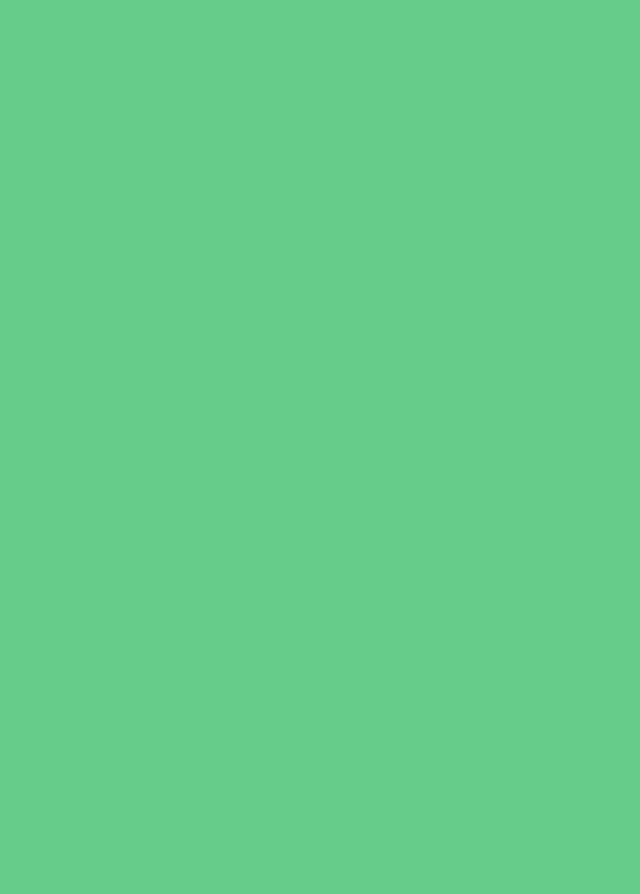
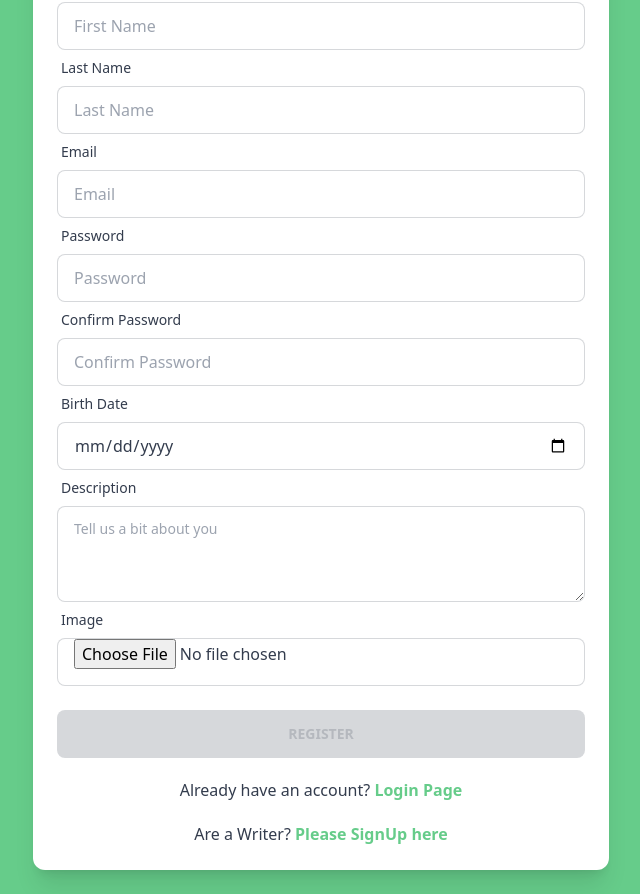
Before and after one commit to v1centebarros/lei-tpw-p2, an Angular app in the folder frontend/: page /signupReader in a window 1280 px wide. Before the commit this address led to /home. Shown: the part 238-1132 px from the top of the page, without its empty margins (319-959 px from the left). Before the commit the page ends 832 px from the top, so only its background shows below. Built offline with nearby package versions, Linux system fonts and the light colour scheme; no server answers; sample sign-in values are in the browser's storage.

Commit message:
auth feita

```diff
--- a/frontend/src/app/app-routing.module.ts
+++ b/frontend/src/app/app-routing.module.ts
@@ -8,6 +8,8 @@ import {AddBookComponent} from "./base/add-book/add-book.component";
 import {ProfileComponent} from "./profile/profile.component";
 import {PublisherComponent} from "./publisher/publisher.component";
 import {SignupComponent} from "./auth/signup/signup.component";
+import {SignupAuthorComponent } from './auth/signup-author/signup-author.component';
+
 
 const routes: Routes = [
   { path: '', redirectTo: 'home', pathMatch: 'full' },
@@ -19,7 +21,8 @@ const routes: Routes = [
   { path: 'profile/:id', component: ProfileComponent },
   { path: 'profile', component: ProfileComponent },
   { path: 'publisher/:id', component: PublisherComponent },
-  { path:'signup',component:SignupComponent},
+  { path:'signupReader',component:SignupComponent},
+  { path:'signupAuthor',component:SignupAuthorComponent},
   { path: '**', redirectTo: 'home' }
 ];
 
--- a/frontend/src/app/app.module.ts
+++ b/frontend/src/app/app.module.ts
@@ -17,6 +17,7 @@ import {FormsModule, ReactiveFormsModule} from "@angular/forms";
 import { AddBookComponent } from './base/add-book/add-book.component';
 import { ProfileComponent } from './profile/profile.component';
 import { PublisherComponent } from './publisher/publisher.component';
+import { SignupAuthorComponent } from './auth/signup-author/signup-author.component';
 
 @NgModule({
   declarations: [
@@ -33,6 +34,7 @@ import { PublisherComponent } from './publisher/publisher.component';
     AddBookComponent,
     ProfileComponent,
     PublisherComponent,
+    SignupAuthorComponent,
   ],
   imports: [
     BrowserModule,
--- a/frontend/src/app/auth/login/login.component.html
+++ b/frontend/src/app/auth/login/login.component.html
@@ -9,6 +9,9 @@
                placeholder="email"
                formControlName="email">
       </label>
+      <div class="text-error" *ngIf="loginForm.get('email')?.touched && loginForm.get('email')?.invalid">
+        <div *ngIf="loginForm.get('email')?.errors?.['required']">Email is required</div>
+      </div>
 
 
       <label class="input-group w-full input-group-lg">
@@ -16,6 +19,10 @@
         <input type="password" name="password" class="w-3/4 input input-bordered input-primary input-lg"
                placeholder="Password" formControlName="password">
       </label>
+
+      <div class="text-error" *ngIf="loginForm.get('password')?.touched && loginForm.get('password')?.invalid">
+        <div *ngIf="loginForm.get('password')?.errors?.['required']">Password is required</div>
+      </div>
 
       <div *ngIf="loginFail" style="text-align: center;">
         <p style="color: rgb(187, 0, 0)">Email ou password incorretas</p>
@@ -28,9 +35,10 @@
       </div>
 
       <div class="text-center mt-5 space-x-2">
-        <p class="text-base"> Don't have an account? <a class="text-primary font-bold" routerLinkActive="active"
-                                                        routerLink="/signup"> Create a
-          account</a></p>
+        <p class="text-base"> Don't have an account as a reader? <a class="text-primary font-bold" routerLinkActive="active"
+                                                        routerLink="/signupReader"> Create a account</a></p>
+        <p class="text-base"> Don't have an account as a writer? <a class="text-primary font-bold" routerLinkActive="active"
+                                                          routerLink="/signupAuthor"> Create a account</a></p>
       </div>
     </div>
 
--- /dev/null
+++ b/frontend/src/app/auth/signup-author/signup-author.component.html
@@ -0,0 +1,122 @@
+<div class="max-w-xl mx-auto p-6 my-6 bg-base-100 rounded-xl shadow-xl" id="login-container">
+    <h1 class="text-5xl font-bold mb-6 tracking-wider">Sign Up Writer</h1>
+
+    <form
+      [formGroup]="form"
+      (ngSubmit)="onSubmit()"
+    >
+      <!-- Name -->
+      <div class="form-control">
+        <label class="label">
+          <span class="label-text">Name</span>
+        </label>
+        <input
+          type="text"
+          placeholder="Name"
+          class="input input-bordered"
+          name="name"
+          formControlName="name"
+
+        />
+        <div class="text-error" *ngIf="form.get('name')?.touched && form.get('name')?.invalid">
+          <div *ngIf="form.get('name')?.errors?.['required']">Name is required</div>
+        </div>
+
+        <!-- Email -->
+        <label class="label">
+          <span class="label-text">Email</span>
+        </label>
+        <input
+          type="email"
+          placeholder="Email"
+          class="input input-bordered"
+          name="email"
+          formControlName="email"
+        />
+
+        <div class="text-error" *ngIf="form.get('email')?.touched && form.get('email')?.invalid">
+          <div *ngIf="form.get('email')?.errors?.['required']">Email is required</div>
+          <div *ngIf="form.get('email')?.errors?.['email']">Email is invalid</div>
+        </div>
+
+        <!-- Password -->
+        <label class="label">
+          <span class="label-text">Password</span>
+        </label>
+        <input type="password" placeholder="Password" class="input input-bordered" name="password" required
+               formControlName="password"/>
+
+        <div class="text-error" *ngIf="form.get('password')?.touched && form.get('password')?.invalid">
+          <div *ngIf="form.get('password')?.errors?.['required']">Password is required</div>
+        </div>
+
+        <!-- Confirm Password -->
+        <label class="label">
+          <span class="label-text">Confirm Password</span>
+        </label>
+        <input type="password" placeholder="Confirm Password" class="input input-bordered" name="confirm_password"
+               required formControlName="confirmPassword"/>
+
+        <div class="text-error" *ngIf="form.get('confirmPassword')?.touched && form.get('confirmPassword')?.invalid">
+          <div *ngIf="form.get('confirm_password')?.errors?.['required']">Confirm Password is required</div>
+        </div>
+
+        <!-- Birth Date -->
+        <label class="label">
+          <span class="label-text">Birth Date</span>
+        </label>
+        <input type="date" placeholder="Birth Date" class="input input-bordered" name="birthDate"
+               formControlName="birthDate"/>
+
+        <div class="text-error" *ngIf="form.get('birth_date')?.touched && form.get('birth_date')?.invalid">
+          <div *ngIf="form.get('birth_date')?.errors?.['required']">Birth Date is required</div>
+        </div>
+
+        <!--nationality-->
+        <label class="label">
+          <span class="label-text">Nationality</span>
+        </label>
+        <input type="text" placeholder="Nacionality" class="input input-bordered" name="nationality"
+               formControlName="nationality"/>
+
+        <div class="text-error" *ngIf="form.get('nationality')?.touched && form.get('nationality')?.invalid">
+          <div *ngIf="form.get('nationality')?.errors?.['required']">Nationality is required</div>
+        </div>
+
+        <!-- Description -->
+        <label class="label">
+          <span class="label-text">Description</span>
+        </label>
+        <textarea class="textarea h-24 textarea-bordered" placeholder="Tell us a bit about you" name="description"
+                  required
+                  formControlName="description"></textarea>
+
+        <div class="text-error" *ngIf="form.get('description')?.touched && form.get('description')?.invalid">
+          <div *ngIf="form.get('description')?.errors?.['required']">Description is required</div>
+        </div>
+
+
+        <!--IMAGE-->
+        <label class="label">
+          <span class="label-text">Image</span>
+        </label>
+        <input (change)="onFileChange($event)" type="file" class="input input-bordered" name="image"/>
+
+        <div *ngIf="registerFail" style="text-align: center;">
+          <p style="color: rgb(187, 0, 0)">Este email já está a ser utilizado</p>
+        </div>
+
+        <!-- SUBMIT -->
+        <input type="submit" value="Register" class="btn btn-primary mt-6" [disabled]="form.invalid"/>
+      </div>
+
+      <div class="text-center mt-5 space-x-2">
+        <p class="text-base"> Already have an account? <a class="text-primary font-bold" routerLinkActive="active"
+                                                          routerLink="/login">Login Page</a></p>
+      </div>
+      <div class="text-center mt-5 space-x-2">
+        <p class="text-base"> Are a Writer? <a class="text-primary font-bold" routerLinkActive="active"
+                                                          routerLink="/signupReader">Please SignUp here</a></p>
+      </div>
+    </form>
+  </div>
--- /dev/null
+++ b/frontend/src/app/auth/signup-author/signup-author.component.ts
@@ -0,0 +1,97 @@
+import { Component, OnInit } from '@angular/core';
+import { FormControl, FormGroup, Validators } from "@angular/forms";
+import { AuthService } from 'src/app/services/auth/auth.service';
+import { Router } from '@angular/router';
+import { lastValueFrom } from 'rxjs';
+
+@Component({
+  selector: 'app-signup-author',
+  templateUrl: './signup-author.component.html',
+  styleUrls: ['./signup-author.component.css']
+})
+export class SignupAuthorComponent implements OnInit{
+  response: any;
+  form: FormGroup;
+  image: boolean = false;
+  registerFail: boolean = false;
+
+  constructor(
+    private authService: AuthService,
+    private router: Router
+  ) {
+    this.form = new FormGroup({
+      name: new FormControl('', [Validators.required]),
+      email: new FormControl('', [Validators.required, Validators.email]),
+      password: new FormControl('', [Validators.required]),
+      confirmPassword: new FormControl('', [Validators.required]),
+      birthDate: new FormControl('', [Validators.required]),
+      nationality: new FormControl('', [Validators.required]),
+      description: new FormControl('', [Validators.required]),
+      image: new FormControl(null)
+    });
+  }
+
+  ngOnInit(): void {
+  }
+
+  onFileChange(event: any) {
+    if (event.target.files.length > 0) {
+      const file = event.target.files[0];
+      this.form.get('image')?.setValue(file);
+      this.image = true ;
+    }
+    else{
+      this.image = false;
+    }
+  }
+
+  onSubmit() {
+    if( this.form.valid){
+      this.registerAuthor();
+    }
+
+  }
+  registerAuthor(){
+
+    // Validar password
+    if(this.form.get('password')?.value != this.form.get('confirmPassword')?.value){
+      this.registerFail = true;
+      return;
+    }
+    else{
+      let formData = null;
+      if (this.image){
+        formData = new FormData();
+        formData.append('image', this.form.get("image")?.value);
+        formData.append('name', this.form.value.name);
+        formData.append('email', this.form.value.email);
+        formData.append('password', this.form.value.password);
+        formData.append('birth_date', this.form.value.birthDate);
+        formData.append('description', this.form.value.description);
+        formData.append('nationality', this.form.value.description);
+      }
+      else{
+        formData={
+          name: this.form.value.name,
+          email: this.form.value.email,
+          password: this.form.value.password,
+          birth_date: this.form.value.birthDate,
+          description: this.form.value.description,
+          nationality:this.form.value.nationality,
+        }
+      }
+
+      this.authService.registerAuthor(formData).subscribe(response => {
+        this.response = response;
+        // ! ALTERAR ERROS MENSAGES
+
+          if ('error' in response) {
+            this.registerFail = true;
+            this.form.reset();
+          }
+          else
+            this.router.navigate(['/login']);
+      });
+    }
+  }
+}
--- a/frontend/src/app/auth/signup/signup.component.html
+++ b/frontend/src/app/auth/signup/signup.component.html
@@ -1,5 +1,5 @@
 <div class="max-w-xl mx-auto p-6 my-6 bg-base-100 rounded-xl shadow-xl" id="login-container">
-  <h1 class="text-5xl font-bold mb-6 tracking-wider">Sign Up</h1>
+  <h1 class="text-5xl font-bold mb-6 tracking-wider">Sign Up Reader</h1>
 
   <form
     [formGroup]="form"
@@ -112,6 +112,7 @@
       </div>
 
 
+      <!--IMAGE-->
       <label class="label">
         <span class="label-text">Image</span>
       </label>
@@ -121,6 +122,7 @@
         <p style="color: rgb(187, 0, 0)">Este email já está a ser utilizado</p>
       </div>
 
+      <!-- SUBMIT -->
       <input type="submit" value="Register" class="btn btn-primary mt-6" [disabled]="form.invalid"/>
     </div>
 
@@ -128,5 +130,10 @@
       <p class="text-base"> Already have an account? <a class="text-primary font-bold" routerLinkActive="active"
                                                         routerLink="/login">Login Page</a></p>
     </div>
+
+    <div class="text-center mt-5 space-x-2">
+      <p class="text-base"> Are a Writer? <a class="text-primary font-bold" routerLinkActive="active"
+                                                        routerLink="/signupAuthor">Please SignUp here</a></p>
+    </div>
   </form>
 </div>
--- a/frontend/src/app/auth/signup/signup.component.ts
+++ b/frontend/src/app/auth/signup/signup.component.ts
@@ -10,7 +10,7 @@ import { lastValueFrom } from 'rxjs';
   styleUrls: ['./signup.component.css']
 })
 
-export class SignupComponent{
+export class SignupComponent implements OnInit{
     response: any;
     form: FormGroup;
     image: boolean = false;
```
Also changed, not shown: frontend/src/app/auth/signup-author/signup-author.component.css (added), 1 other file (tests, documents, lock files or other folders).
